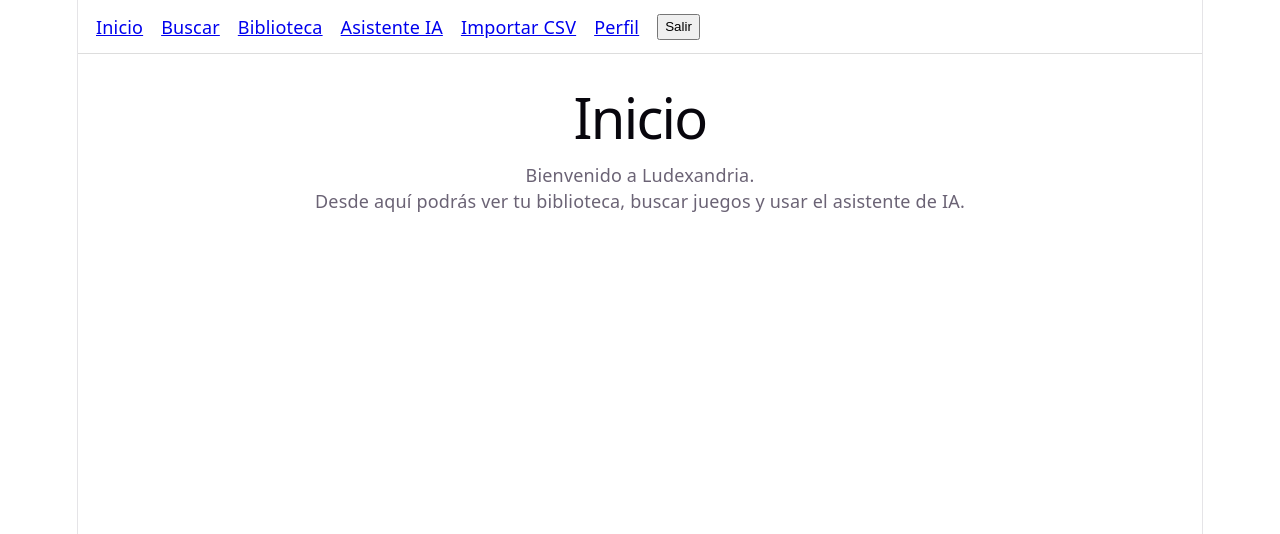
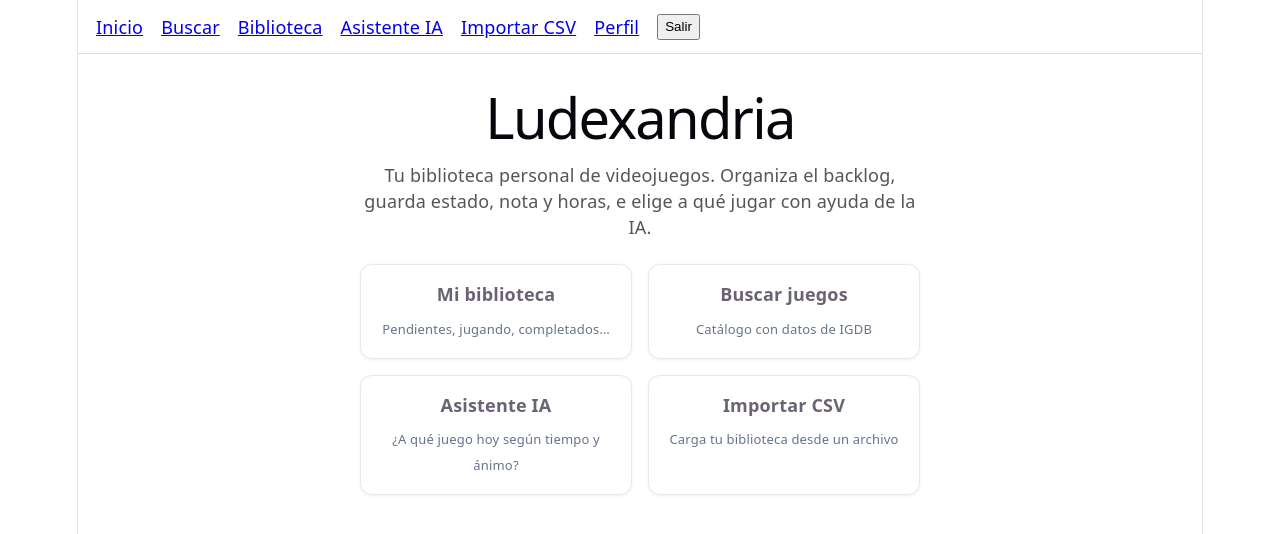
Before and after one commit to Charlie-cb8e00/Ludexandria, a React app in the folder frontend/: page / in a window 1280 px wide. Both pictures are taken after typing "name@example.com", "Sample123" into the empty fields and a click on the button "Entrar". Shown: the top 534 px of the page. Built offline with nearby package versions, Linux system fonts and the light colour scheme; the HTML template or start-up script is replaced by a standard one.

Commit message:
rellenado todos

```diff
--- a/frontend/src/components/Loading.jsx
+++ b/frontend/src/components/Loading.jsx
@@ -0,0 +1,3 @@
+export default function Loading() {
+    return <p>Cargando…</p>;
+}
--- a/frontend/src/pages/Admin.jsx
+++ b/frontend/src/pages/Admin.jsx
@@ -0,0 +1,8 @@
+export default function Admin() {
+    return (
+        <div>
+            <h1>Administración</h1>
+            <p>Panel de administración.</p>
+        </div>
+    );
+}
--- a/frontend/src/pages/GameDetail.jsx
+++ b/frontend/src/pages/GameDetail.jsx
@@ -0,0 +1,8 @@
+export default function GameDetail() {
+    return (
+        <div>
+            <h1>Ficha del juego</h1>
+            <p>Detalle del juego seleccionado.</p>
+        </div>
+    );
+}
--- a/frontend/src/pages/Home.jsx
+++ b/frontend/src/pages/Home.jsx
@@ -1,9 +1,53 @@
+import { Link } from "react-router-dom";
+
 export default function Home() {
     return (
         <div>
-            <h1>Inicio</h1>
-            <p>Bienvenido a Ludexandria.</p>
-            <p>Desde aquí podrás ver tu biblioteca, buscar juegos y usar el asistente de IA.</p>
+            <h1>Ludexandria</h1>
+            <p style={{ color: "#555", maxWidth: 560 }}>
+                Tu biblioteca personal de videojuegos. Organiza el backlog, guarda estado,
+                nota y horas, e elige a qué jugar con ayuda de la IA.
+            </p>
+
+            <section style={{ display: "grid", gridTemplateColumns: "repeat(auto-fill, minmax(200px, 1fr))", gap: 16, marginTop: 24 }}>
+                <Link to="/biblioteca" style={cardStyle}>
+                    <strong>Mi biblioteca</strong>
+                    <span style={descStyle}>Pendientes, jugando, completados…</span>
+                </Link>
+
+                <Link to="/buscar" style={cardStyle}>
+                    <strong>Buscar juegos</strong>
+                    <span style={descStyle}>Catálogo con datos de IGDB</span>
+                </Link>
+
+                <Link to="/asistente" style={cardStyle}>
+                    <strong>Asistente IA</strong>
+                    <span style={descStyle}>¿A qué juego hoy según tiempo y ánimo?</span>
+                </Link>
+
+                <Link to="/importar" style={cardStyle}>
+                    <strong>Importar CSV</strong>
+                    <span style={descStyle}>Carga tu biblioteca desde un archivo</span>
+                </Link>
+            </section>
         </div>
     );
 }
+
+const cardStyle = {
+    display: "flex",
+    flexDirection: "column",
+    gap: 8,
+    padding: "16px 18px",
+    border: "1px solid #e5e7eb",
+    borderRadius: 12,
+    textDecoration: "none",
+    color: "inherit",
+    background: "#fff",
+    boxShadow: "0 1px 4px rgba(0,0,0,0.06)",
+};
+
+const descStyle = {
+    fontSize: 13,
+    color: "#64748b",
+};
--- a/frontend/src/pages/ImportCsv.jsx
+++ b/frontend/src/pages/ImportCsv.jsx
@@ -0,0 +1,8 @@
+export default function ImportCsv() {
+    return (
+        <div>
+            <h1>Importar CSV</h1>
+            <p>Subida de biblioteca desde archivo.</p>
+        </div>
+    );
+}
--- a/frontend/src/pages/Profile.jsx
+++ b/frontend/src/pages/Profile.jsx
@@ -0,0 +1,8 @@
+export default function Profile() {
+    return (
+        <div>
+            <h1>Perfil</h1>
+            <p>Datos del usuario.</p>
+        </div>
+    );
+}
--- a/frontend/src/pages/Register.jsx
+++ b/frontend/src/pages/Register.jsx
@@ -0,0 +1,83 @@
+import { useState } from "react";
+import { Link, useNavigate } from "react-router-dom";
+import api from "../api/client";
+
+export default function Register() {
+    const [email, setEmail] = useState("");
+    const [password, setPassword] = useState("");
+    const [nombre, setNombre] = useState("");
+    const [error, setError] = useState("");
+    const [ok, setOk] = useState(false);
+    const navigate = useNavigate();
+
+    async function handleSubmit(e) {
+        e.preventDefault();
+        setError("");
+        setOk(false);
+
+        if (password.length < 6) {
+            setError("La contraseña debe tener al menos 6 caracteres");
+            return;
+        }
+
+        try {
+            // Cuando el backend esté listo:
+            // await api.post("/auth/registro", { email, password, nombre });
+            // const { data } = await api.post("/auth/login", { email, password });
+            // localStorage.setItem("token", data.token);
+
+            // Modo demo (sin backend):
+            localStorage.setItem("token", "demo-token");
+            setOk(true);
+            setTimeout(() => navigate("/"), 800);
+        } catch (err) {
+            setError(err.response?.data?.message || "Error al registrarse");
+        }
+    }
+
+    return (
+        <div style={{ maxWidth: 400, margin: "3rem auto" }}>
+            <h1>Crear cuenta</h1>
+            <p>Regístrate en Ludexandria</p>
+            <form onSubmit={handleSubmit} style={{ display: "grid", gap: 12 }}>
+                <label>
+                    Nombre
+                    <input
+                        type="text"
+                        value={nombre}
+                        onChange={(e) => setNombre(e.target.value)}
+                        required
+                        style={{ width: "100%", padding: 8 }}
+                    />
+                </label>
+                <label>
+                    Email
+                    <input
+                        type="email"
+                        value={email}
+                        onChange={(e) => setEmail(e.target.value)}
+                        required
+                        style={{ width: "100%", padding: 8 }}
+                    />
+                </label>
+                <label>
+                    Contraseña
+                    <input
+                        type="password"
+                        value={password}
+                        onChange={(e) => setPassword(e.target.value)}
+                        required
+                        minLength={6}
+                        style={{ width: "100%", padding: 8 }}
+                    />
+                </label>
+                {error && <p style={{ color: "crimson" }}>{error}</p>}
+                {ok && <p style={{ color: "green" }}>Cuenta creada. Redirigiendo…</p>}
+                <button type="submit">Registrarme</button>
+            </form>
+            <p style={{ marginTop: 12 }}>
+                ¿Ya tienes cuenta? <Link to="/login">Inicia sesión</Link>
+            </p>
+        </div>
+    );
+}
--- a/frontend/src/pages/Search.jsx
+++ b/frontend/src/pages/Search.jsx
@@ -0,0 +1,8 @@
+export default function Search() {
+    return (
+        <div>
+            <h1>Buscar juegos</h1>
+            <p>Aquí irá el buscador (IGDB / API).</p>
+        </div>
+    );
+}
```
Also changed, not shown: frontend/src/components/ConfirmModal.jsx (+10 -0 lines), frontend/src/components/StatusSelect.jsx (+11 -0 lines), 1 other file (tests, documents, lock files or other folders).
